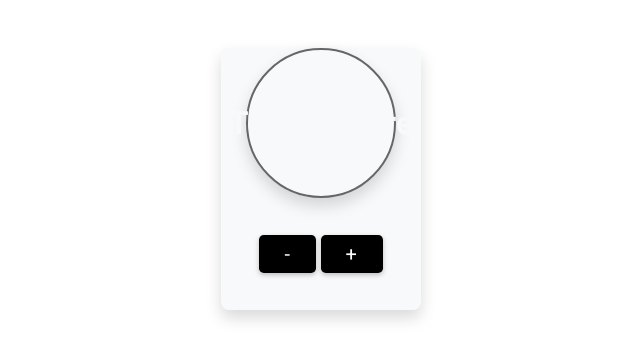
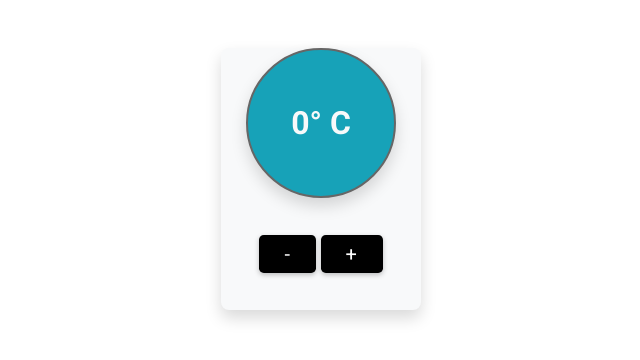
Before and after one commit to ajinkyacodes/reactjs-apps, a React (Create React App) app: page /project6 in a window 1280 px wide. Shown: the top 360 px of the page, without its empty margins (319-959 px from the left). Built offline with nearby package versions, Linux system fonts and the light colour scheme.

Commit message:
Temperature Controller functionality added using useState

```diff
--- a/src/projects/06-Temperature-Controller/TermeratureController.jsx
+++ b/src/projects/06-Temperature-Controller/TermeratureController.jsx
@@ -1,16 +1,39 @@
-import React from 'react'
-import Button from '../../components/Button'
+import React, { useState } from "react";
+import Button from "../../components/Button";
 
 export default function TermeratureController() {
+  const [temperature, setTemperature] = useState(0);
+
+  const increaseTemperature = () => {
+    setTemperature(temperature+1);
+  }
+
+  const decreaseTemperature = () => {
+    setTemperature(temperature-1);
+  }
+
   return (
-    <div className='container mt-3 text-center'>
-        <div className="card bg-light m-auto" style={{ width: 200 }}>
-            <h1 className='text-light card border-50' style={{ height:150, width:150, border:"2px solid #666" }}>Temperature</h1>
-            <div className="d-flex my-2">
-                <Button text='-' classes={"btn-lg"} onClick={()=>console.log("-")} />
-                <Button text='+' classes={"btn-lg"} onClick={()=>console.log("+")} />
-            </div>
+    <div className="container mt-3 text-center">
+      <div className="card bg-light m-auto" style={{ width: 200 }}>
+        <h1
+          className={`text-light card border-50 ${temperature > 0 ? "bg-danger" : "bg-info"}`}
+          style={{ height: 150, width: 150, border: "2px solid #666" }}
+        >
+          {temperature}° C
+        </h1>
+        <div className="d-flex my-2">
+          <Button
+            text="-"
+            classes={"btn-lg"}
+            onClick={decreaseTemperature}
+          />
+          <Button
+            text="+"
+            classes={"btn-lg"}
+            onClick={increaseTemperature}
+          />
         </div>
+      </div>
     </div>
-  )
+  );
 }
```
